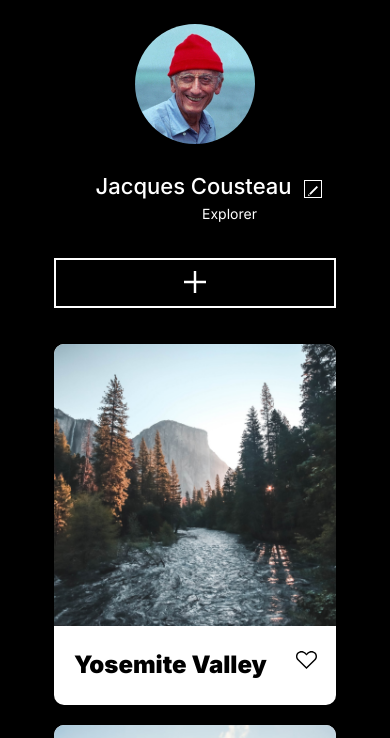
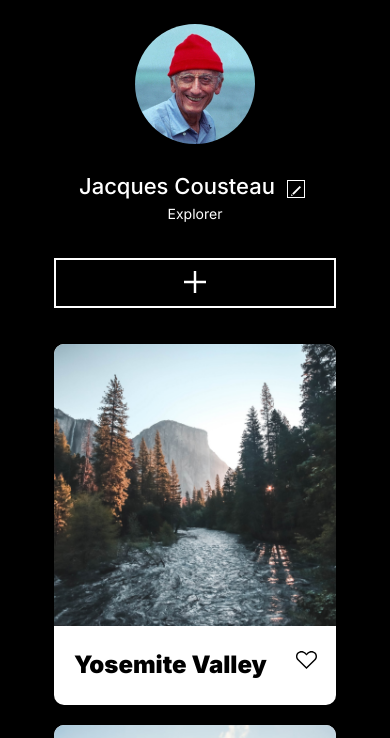
Before and after one commit to mjasepih/se_project_aroundtheus, a plain HTML site: page index.html in a window 390 px wide. Shown: the part 106-844 px from the top of the page. Drawn offline with Linux system fonts and the light colour scheme.

Commit message:
updates to media queries

```diff
--- a/blocks/profile.css
+++ b/blocks/profile.css
@@ -91,11 +91,12 @@
 
   .profile__info {
     flex: 0 0 auto;
-    max-width: 340px;
+    max-width: 365px;
   }
 
   .profile__info-name {
     font-size: 32px;
+    max-width: 300px;
   }
 
   .profile__avatar {
@@ -119,6 +120,7 @@
 
   .profile__info-name {
     font-size: 24px;
+    max-width: 238px;
   }
 
 }
@@ -134,8 +136,6 @@
   .profile__info {
     padding: 30px 0 36px;
     justify-content: center;
-    flex-wrap: wrap;
-    justify-content: flex-end;
   }
 
   .profile__info-name {
```
